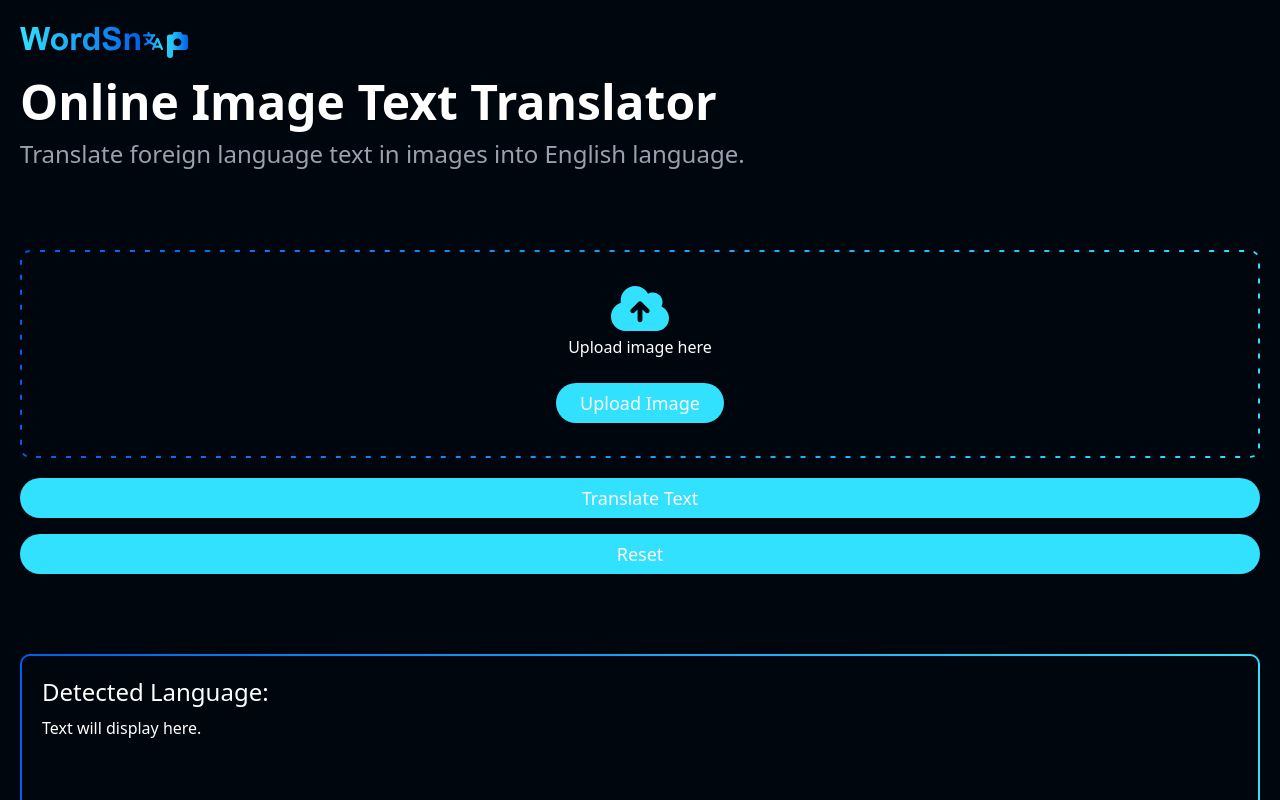
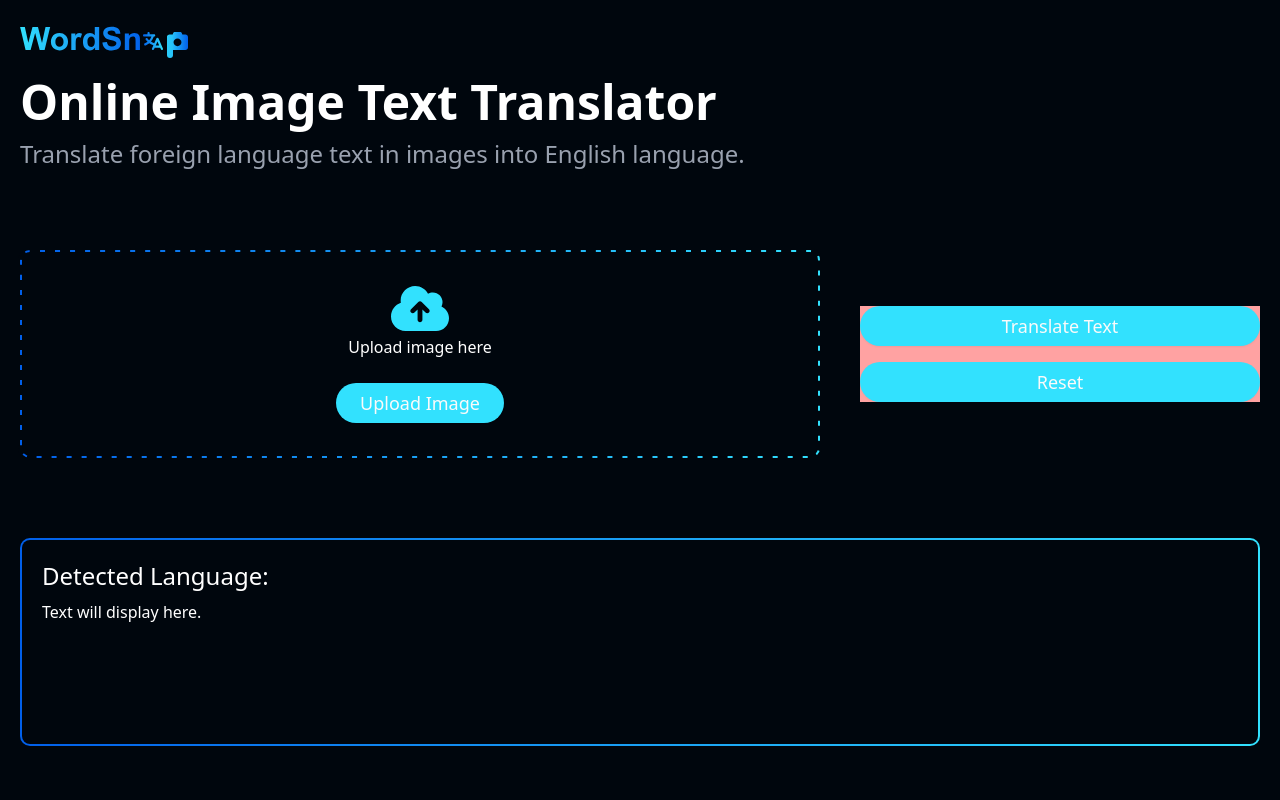
Before and after one commit to wenyngcar/image-text-scanner, a React (Vite) app in the folder frontend/: page / in a window 1280 px wide. Shown: the top 800 px of the page. Built offline with nearby package versions, Linux system fonts and the light colour scheme.

Commit message:
feat: handle reset function

```diff
--- a/frontend/src/components/UploadImage.tsx
+++ b/frontend/src/components/UploadImage.tsx
@@ -4,7 +4,7 @@ import { useRef, useState } from "react";
 
 function UploadImage() {
   const inputRef = useRef<HTMLInputElement>(null)
-  const [file, setFile] = useState<File>()
+  const [file, setFile] = useState<File | null>(null)
 
   // For reference only so that button will prompt file when click.
   const uploadImage = () => {
@@ -15,9 +15,14 @@ function UploadImage() {
     setFile(e.target.files[0])
   }
 
+  // Removes the image and the translated text.
+  function handleReset() {
+    setFile(null)
+  }
+
   return (
-    <div className="space-y-5">
-      <div className="bg-primary-gradient-reverse rounded-lg h-52 p-0.5 outline-5 -outline-offset-3 outline-dashed outline-primary-bg">
+    <div className="space-y-5 md:flex md:space-y-0 md:items-center md:space-x-10">
+      <div className="bg-primary-gradient-reverse rounded-lg h-52 p-0.5 outline-5 -outline-offset-3 outline-dashed outline-primary-bg md:basis-2/3">
         <div className="bg-primary-bg rounded-md h-full w-full p-5 flex flex-col justify-center items-center gap-5">
           <div className="flex flex-col items-center space-y-1">
             <img src={uploadIcon} alt="Upload" />
@@ -34,11 +39,11 @@ function UploadImage() {
           </div>
         </div>
       </div>
-      <div className="flex flex-col space-y-4">
+      <div className="flex flex-col space-y-4 bg-red-300 md:basis-1/3">
         <Button size={"lg"} className="text-lg">
           Translate Text
         </Button>
-        <Button size={"lg"} className="text-lg">
+        <Button size={"lg"} className="text-lg" onClick={handleReset}>
           Reset
         </Button>
       </div>
```
